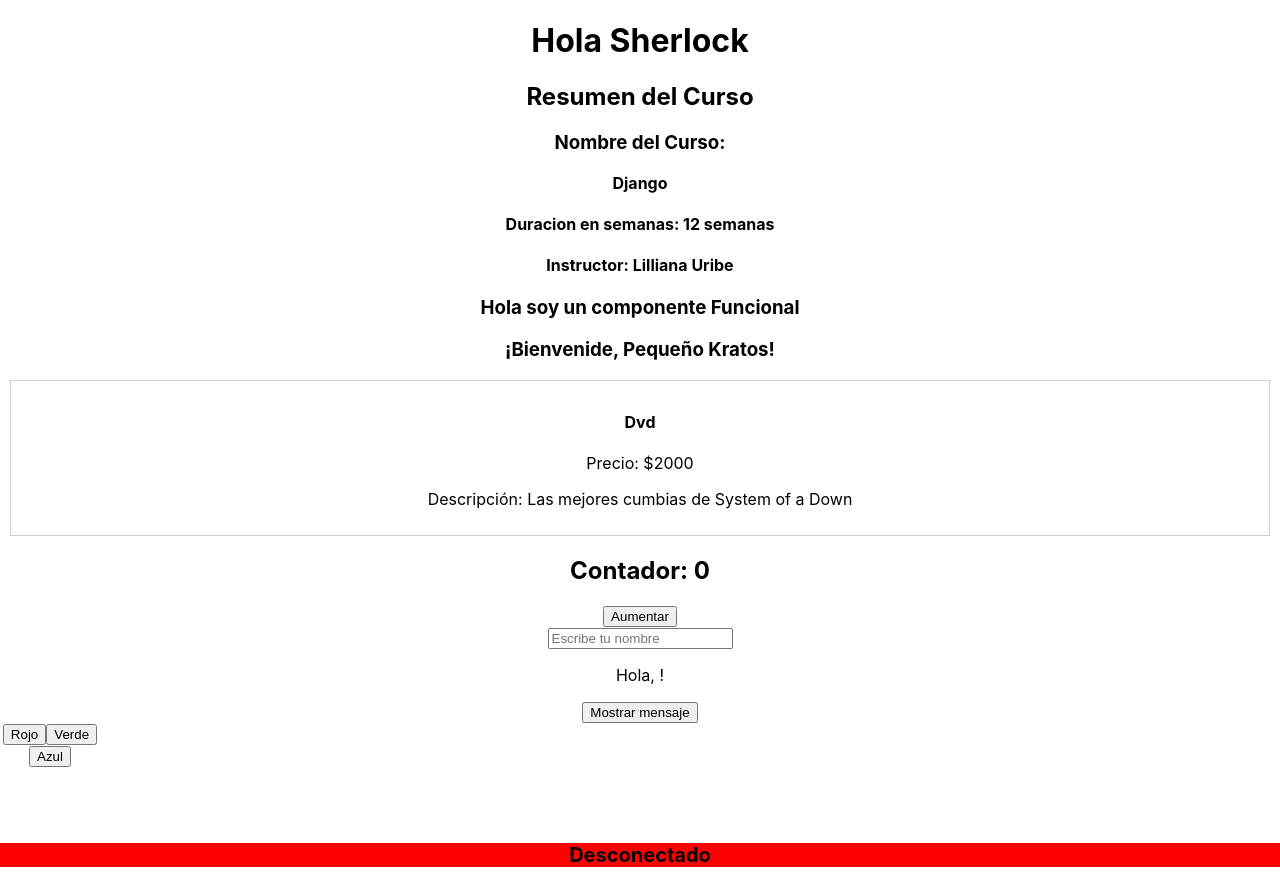
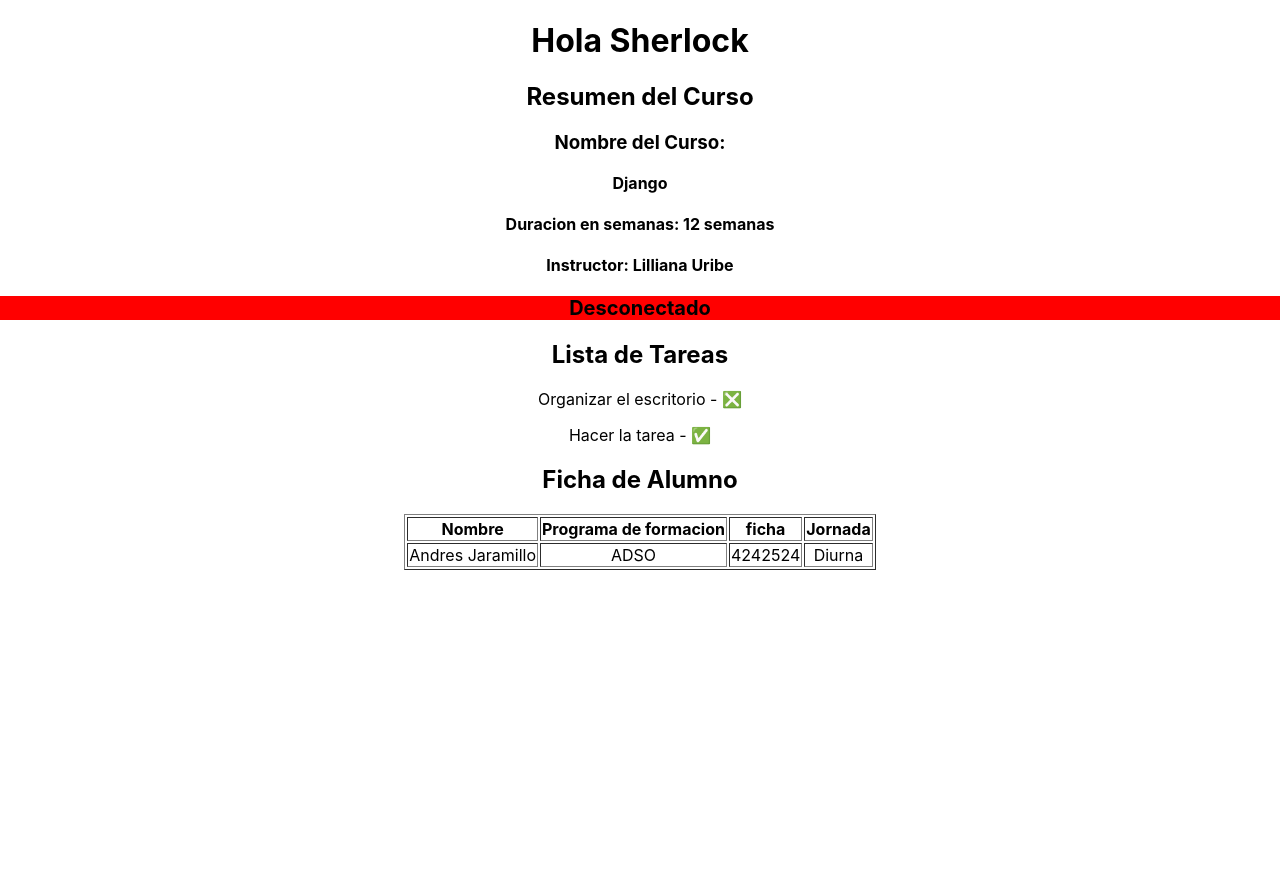
Before and after one commit to SherlockEspitia/guillo-ex, a React (Create React App) app: page / in a window 1280 px wide. After the commit the page ends 800 px from the top, so only its background shows below. Built offline with nearby package versions, Linux system fonts and the light colour scheme.

Commit message:
Se completan los componentes FichaAlumno y ListaTareas

```diff
--- a/src/App.css
+++ b/src/App.css
@@ -28,6 +28,10 @@
   color: #61dafb;
 }
 
+table{
+  margin: 0 auto;
+}
+
 @keyframes App-logo-spin {
   from {
     transform: rotate(0deg);
--- a/src/App.js
+++ b/src/App.js
@@ -1,5 +1,6 @@
 //import logo from './logo.svg';
 import './App.css';
+/*
 import Bienvenida from './components/Bienvenida';
 import Saludo from './components/Saludo';
 import TarjetaProducto from './components/TarjetaProducto';
@@ -7,8 +8,11 @@ import Contador from './useState/Contador';
 import NombreUsuario from './useState/NombreUsuario';
 import MostrarOcultar from './useState/MostrarOcultar';
 import CambiarColor from './useState/CambiarColor';
+*/
 import ResumenCurso from './components/ResumenCurso';
 import EstadoConexion from './components/EstadoConexion';
+import ListaTareas from './components/ListaTareas';
+import FichaAlumno from './components/FichaAlumno';
 
 function App() {
   const name = 'Sherlock';
@@ -16,17 +20,22 @@ function App() {
     <div className="App">
         <h1>Hola {name} </h1>
         <ResumenCurso nombreCurso='Django' duracionSemanas='12' instructor='Lilliana Uribe'></ResumenCurso>
-        <Saludo/>
-        <Bienvenida nombre="Pequeño Kratos" />
-
-        <TarjetaProducto nombre='Dvd' precio="2000" descripcion="Las mejores cumbias de System of a Down"></TarjetaProducto>
-        <Contador></Contador>
-        <NombreUsuario></NombreUsuario>
-        <MostrarOcultar></MostrarOcultar>
-        <CambiarColor></CambiarColor>
         <EstadoConexion enLinea={false}></EstadoConexion>
+        <ListaTareas tareas={[
+          {descripcion:'Organizar el escritorio', completada:false},
+          {descripcion:'Hacer la tarea', completada: true}
+        ]}/>
+        <FichaAlumno nombre="Andres Jaramillo" programaFormacion="ADSO" ficha="4242524" jornada="Diurna"/>
     </div>
   );
 }
 
+/*<Saludo/>
+<Bienvenida nombre="Pequeño Kratos" />
+<TarjetaProducto nombre='Dvd' precio="2000" descripcion="Las mejores cumbias de System of a Down"></TarjetaProducto>
+<Contador></Contador>
+<NombreUsuario></NombreUsuario>
+<MostrarOcultar></MostrarOcultar>
+<CambiarColor></CambiarColor>*/
+
 export default App;
--- /dev/null
+++ b/src/components/FichaAlumno.js
@@ -0,0 +1,32 @@
+/*
+Implementar un componente FichaAlumno que reciba los datos de un
+estudiante (nombre, programa de formación, ficha y jornada) por medio de
+props y los presente en una tabla.
+*/
+export default function FichaAlumno(props){
+
+    return (
+        <>
+            <h2> Ficha de Alumno </h2>
+            <table border="1">
+                <thead>
+                    <tr>
+                        <th>Nombre</th>
+                        <th>Programa de formacion</th>
+                        <th>ficha</th>
+                        <th>Jornada</th>
+                    </tr>
+                </thead>
+                <tbody>
+                    <tr>
+                        <td>{props.nombre}</td>
+                        <td>{props.programaFormacion}</td>
+                        <td>{props.ficha}</td>
+                        <td>{props.jornada}</td>
+                    </tr>
+                </tbody>
+            </table>
+        </>
+   )
+
+}
--- a/src/components/ListaTareas.js
+++ b/src/components/ListaTareas.js
@@ -8,5 +8,12 @@ recorrer y mostrar cada tarea.
 */
 
 export default function ListaTareas(props) {
-
+    return (
+        <div>
+            <h2>Lista de Tareas</h2>
+            {props.tareas.map((tarea, index)=>{
+                return <p key={index}>{tarea.descripcion} - <span>{tarea.completada?'✅':'❎'}</span></p>
+            })}
+        </div>
+    )
 }
```
